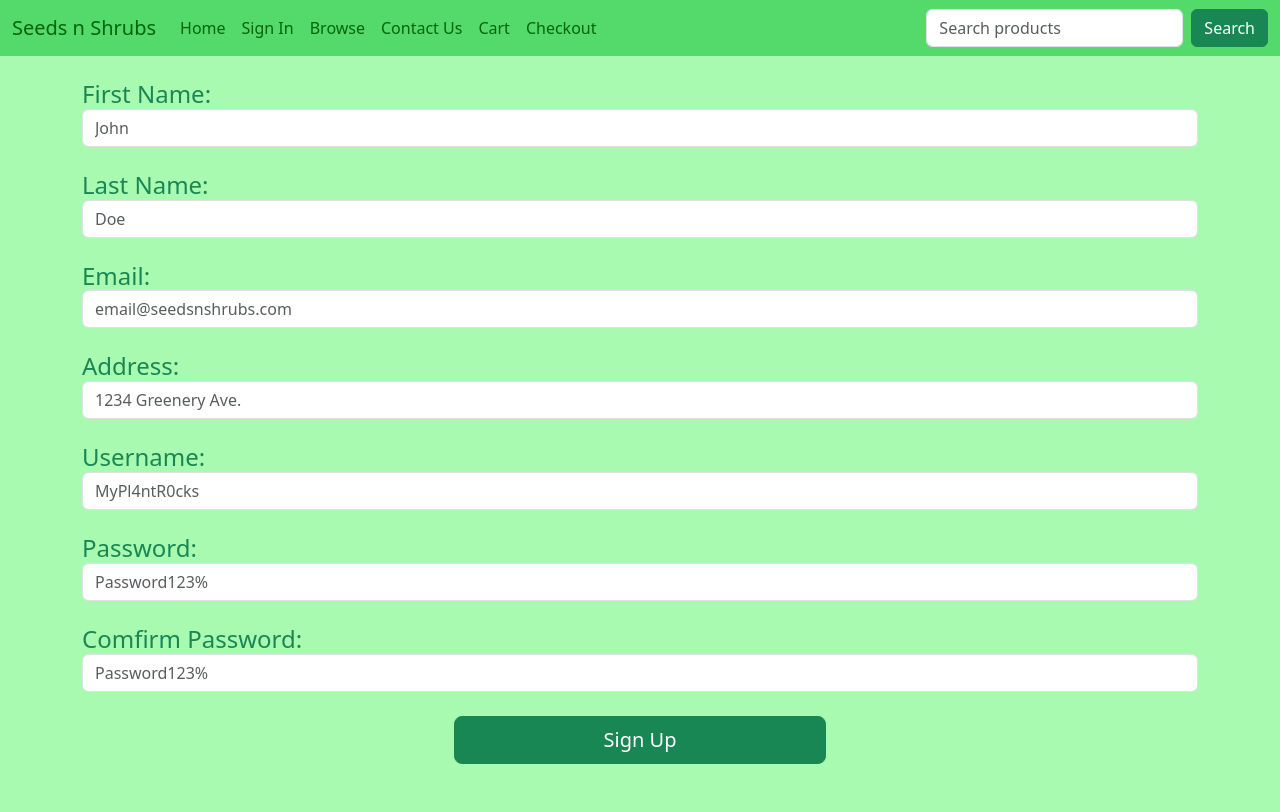
After one commit to Kjh451672/Seeds-n-Shrubs, a Flask app: page /sign_up in a window 1280 px wide. The commit adds this page. Run offline with Flask 3, Linux system fonts and the light colour scheme.

Commit message:
Sign Up Functionality

```diff
--- a/main.py
+++ b/main.py
@@ -1,4 +1,4 @@
-from flask import Flask, render_template, request
+from flask import Flask, render_template, request, redirect, flash
 import pymysql
 from dynaconf import Dynaconf
 
@@ -7,6 +7,10 @@ app = Flask(__name__)
 conf = Dynaconf(
     settings_file = ["settings.toml"]
 )
+
+
+app.secret_key = conf.secret_key
+
 
 def connect_db():
     conn = pymysql.connect(
@@ -60,3 +64,52 @@ def product_page(product_id):
     conn.close()
 
     return render_template("product.html.jinja", product = result)
+
+
+@app.route("/sign_up", methods =["POST", "GET"])
+def sign_up_page():
+
+    if request.method == 'POST':
+
+        first_name = request.form["first_name"]
+        last_name = request.form["last_name"]
+
+        email = request.form["email"]
+        address = request.form["address"]
+
+        username = request.form["user_name"]
+        password = request.form["password"]
+        comfirm_password = request.form["verify_password"]
+
+        conn = connect_db()
+
+        cursor = conn.cursor()
+
+        if comfirm_password != password:
+            flash("Sorry, those passwords do not match")
+        elif len(password) < 12:
+            flash("Sorry, that password is too shoort")
+        else:
+            try:
+                cursor.execute(f"""
+                    INSERT INTO `Customer`
+                        (`first_name`, `last_name`, `username`, `password`, `email`, `address` )
+                    VALUES
+                        ( '{first_name}', '{last_name}', '{username}', '{password}', '{email}', '{address}' );
+                """)
+            except pymysql.err.IntegrityError:
+                flash("Sorry, that username/email is already in use")
+            else:
+                return redirect("/sign_in")
+            finally:
+                cursor.close()
+                conn.close()
+
+
+    return render_template("sign_up.html.jinja")
+
+
+@app.route("/sign_in")
+def sign_in_page():
+
+    return render_template("sign_in.html.jinja")
--- a/templates/browse.html.jinja
+++ b/templates/browse.html.jinja
@@ -6,7 +6,7 @@
     <title>Seeds n Shrubs</title>
     <link href="https://cdn.jsdelivr.net/npm/bootstrap@5.3.3/dist/css/bootstrap.min.css" rel="stylesheet" integrity="sha384-QWTKZyjpPEjISv5WaRU9OFeRpok6YctnYmDr5pNlyT2bRjXh0JMhjY6hW+ALEwIH" crossorigin="anonymous">
   </head>
-  <body>
+  <body style = "background-color:rgb(168, 250, 176)">
     {% include "components/navbar.html.jinja"%}
     <h1>Browse</h1>
 
@@ -26,7 +26,7 @@
             <div class="card-body">
                 <h5 class="card-title"> {{item["product"]}}</h5>
                 <p class="card-text">${{item["price"]}}</p>
-                <a href="#" class="btn btn-success">View Product</a>
+                <a href="http://127.0.0.1:5000/product/{{item['id']}}" class="btn btn-success">View Product</a>
             </div>
         </div>
     </div>
--- a/templates/components/navbar.html.jinja
+++ b/templates/components/navbar.html.jinja
@@ -1,31 +1,28 @@
 <nav class="navbar navbar-expand-lg" style = "background-color:rgb(84, 218, 106)">
   <div class="container-fluid">
-    <a class="navbar-brand" href="/">Seeds n Shrubs</a>
+    <a style = "color: rgb(1, 101, 12);" class="navbar-brand" href="/">Seeds n Shrubs</a>
     <button class="navbar-toggler" type="button" data-bs-toggle="collapse" data-bs-target="#navbarNav" aria-controls="navbarNav" aria-expanded="false" aria-label="Toggle navigation">
       <span class="navbar-toggler-icon"></span>
     </button>
     <div class="collapse navbar-collapse" id="navbarNav">
       <ul class="navbar-nav">
         <li class="nav-item">
-          <a class="nav-link active" aria-current="page" href="/">Home</a>
+          <a style = "color: rgb(1, 101, 12);" class="nav-link active" aria-current="page" href="/">Home</a>
         </li>
         <li class="nav-item">
-          <a class="nav-link" href="#">Sign In</a>
+          <a style = "color: rgb(1, 101, 12);" class="nav-link" href="/sign_in">Sign In</a>
         </li>
         <li class="nav-item">
-          <a class="nav-link" href="#">Sign Up</a>
+          <a style = "color: rgb(1, 101, 12);" class="nav-link" href="/browse">Browse</a>
         </li>
         <li class="nav-item">
-          <a class="nav-link" href="/browse">Browse</a>
+          <a style = "color: rgb(1, 101, 12);" class="nav-link" href="#">Contact Us</a>
         </li>
         <li class="nav-item">
-          <a class="nav-link" href="#">Contact Us</a>
+          <a style = "color: rgb(1, 101, 12);" class="nav-link" href="#">Cart</a>
         </li>
         <li class="nav-item">
-          <a class="nav-link" href="#">Cart</a>
-        </li>
-        <li class="nav-item">
-          <a class="nav-link" href="#">Checkout</a>
+          <a style = "color: rgb(1, 101, 12);" class="nav-link" href="#">Checkout</a>
         </li>
       </ul>
 
--- /dev/null
+++ b/templates/sign_up.html.jinja
@@ -0,0 +1,65 @@
+<!doctype html>
+<html lang="en">
+
+<head>
+    <meta charset="utf-8">
+    <meta name="viewport" content="width=device-width, initial-scale=1">
+    <title>Seeds n Shrubs</title>
+    <link href="https://cdn.jsdelivr.net/npm/bootstrap@5.3.3/dist/css/bootstrap.min.css" rel="stylesheet"
+        integrity="sha384-QWTKZyjpPEjISv5WaRU9OFeRpok6YctnYmDr5pNlyT2bRjXh0JMhjY6hW+ALEwIH" crossorigin="anonymous">
+</head>
+
+<body style = "background-color:rgb(168, 250, 176)">
+    {% include "components/navbar.html.jinja"%}
+
+    <div class = "container mt-2">
+
+    {%for message in get_flashed_messages() %}
+        <div class="alert alert-info" role="alert">
+            {{message}}
+        </div>
+    {% endfor %}
+
+    <form action="/sign_up" method="post">
+
+      <h4 class="card-title text-success text-left ml-2 mt-4" >First Name:</h4>
+      <input type="text" class="form-control "  placeholder="John" name = "first_name" required value="{{ request.form.get('first_name', '') }}">
+      <br>
+
+      <h4 class="card-title text-success text-left ml-2" >Last Name:</h4>
+      <input type="text" class="form-control "  placeholder="Doe" name = "last_name" required value="{{ request.form.get('last_name', '') }}">
+      <br>
+
+      <h4 class="card-title text-success text-left ml-2" >Email:</h4>
+      <input type="email" class="form-control" id="exampleFormControlInput1" name = "email" placeholder="email@seedsnshrubs.com" required value="{{ request.form.get('email', '') }}">
+      <br>
+
+      <h4 class="card-title text-success text-left ml-2" >Address:</h4>
+      <input type="text" class="form-control "  placeholder="1234 Greenery Ave." name = "address" required value="{{ request.form.get('address', '') }}">
+      <br>
+
+      <h4 class="card-title text-success text-left ml-2" >Username:</h4>
+      <input type="text" class="form-control "  placeholder="MyPl4ntR0cks" name = "user_name"required value="{{ request.form.get('user_name', '') }}">
+      <br>
+
+      <h4 class="card-title text-success text-left ml-2" >Password:</h4>
+      <input type="password" class="form-control"  placeholder="Password123%" name = "password"required>
+      <br>
+
+      <h4 class="card-title text-success text-left ml-2" >Comfirm Password:</h4>
+      <input type="password" class="form-control"  placeholder="Password123%" name = "verify_password" required>
+      <br>
+
+      <div class="d-grid gap-2 col-4 mx-auto">
+        <input class="btn btn-success btn-lg" type="submit" value="Sign Up">
+      </div>
+      <br>
+
+      <br>
+      <input name="send-to" value="" hidden>
+    </form>
+
+    </div>
+</body>
+
+</html>
```
Also changed, not shown: templates/homepage.html.jinja (+5 -3 lines), templates/product.html.jinja (+9 -7 lines), templates/sign_in.html.jinja (added, +40 -0 lines).
